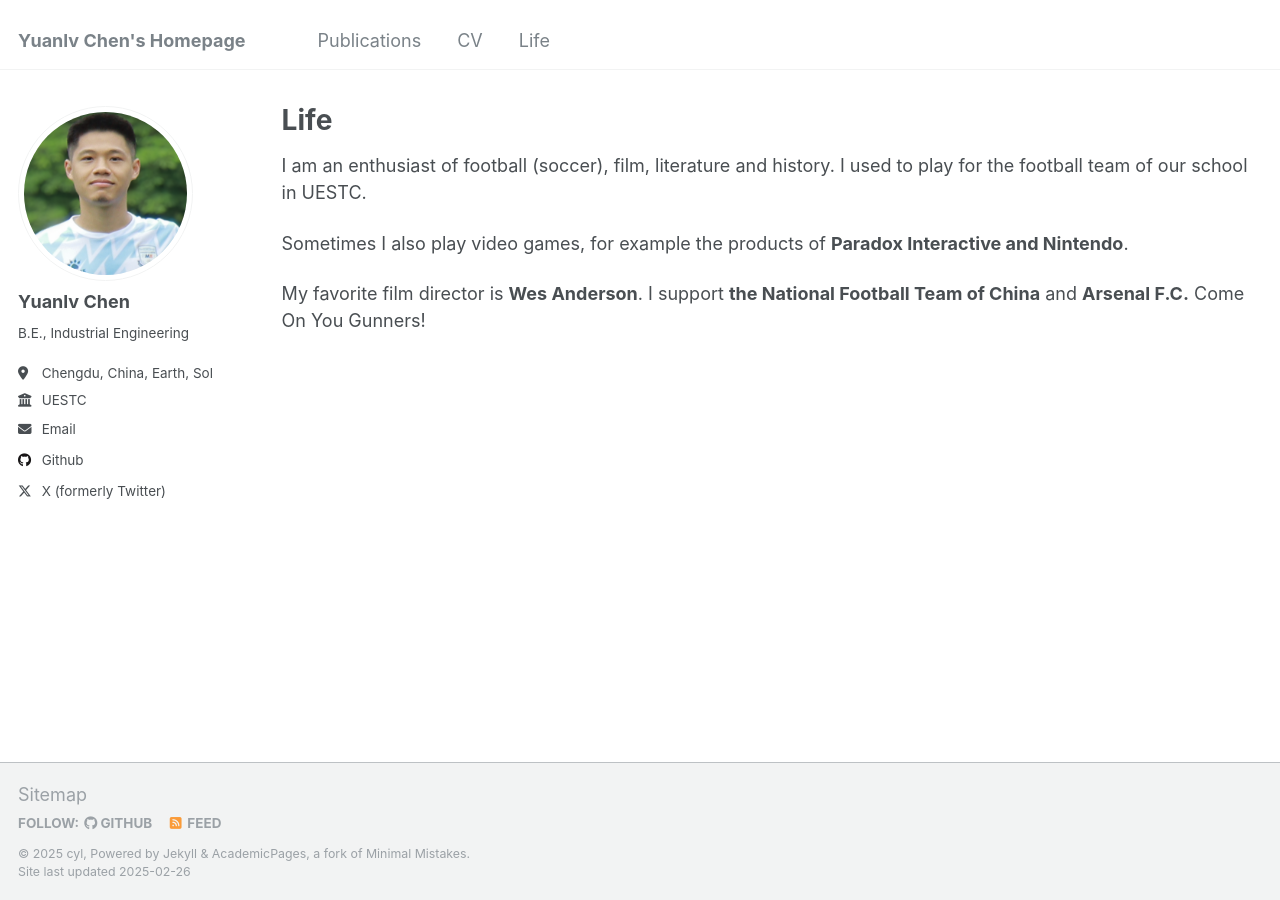
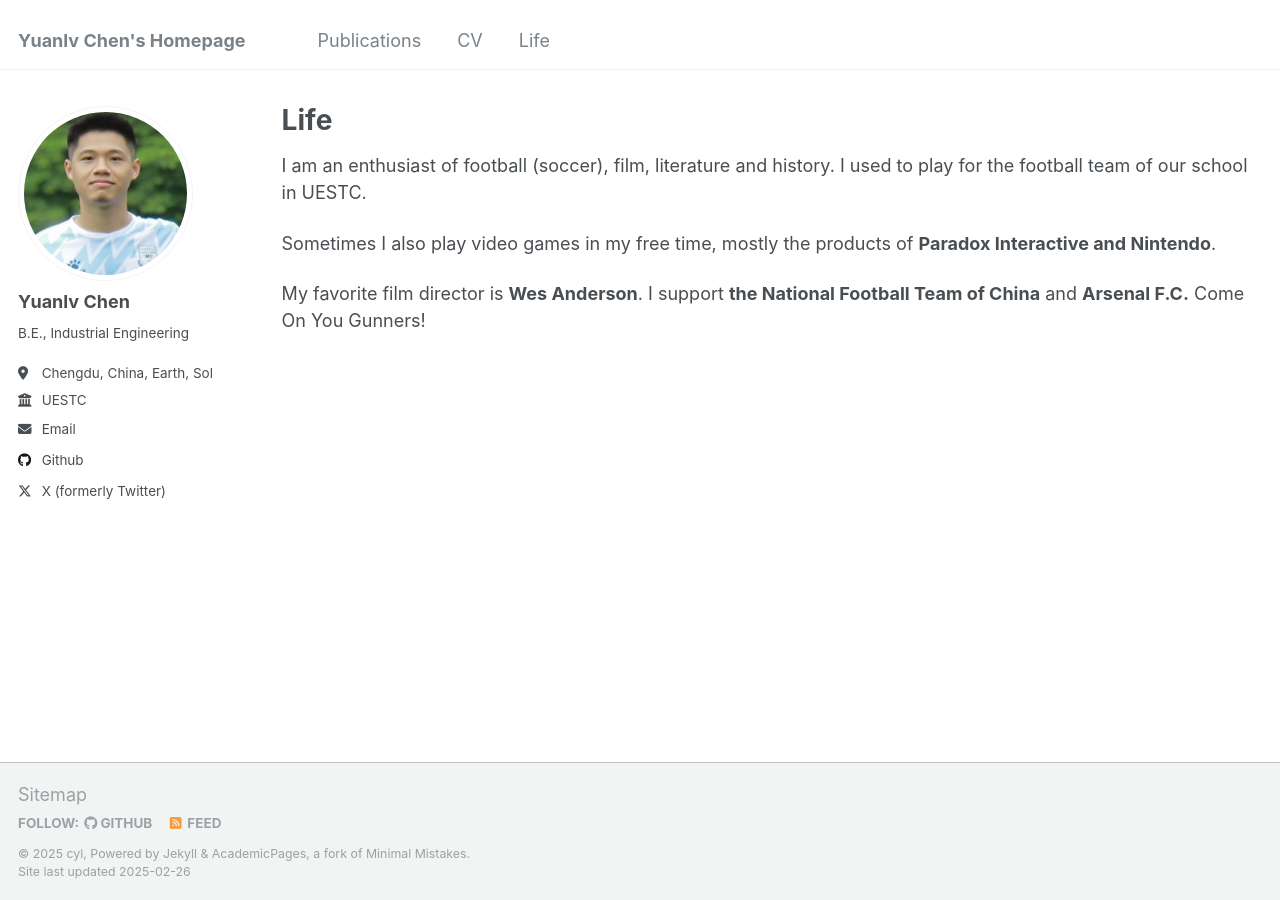
Before and after one commit to YLchen22/YLchen22.github.io, a Jekyll site: the page built from _pages/life.md, in a window 1280 px wide. Built offline with Jekyll 4.4.1, drawn with Linux system fonts in a browser that asks for light colours.

Commit message:
Update life.md

```diff
--- a/_pages/life.md
+++ b/_pages/life.md
@@ -7,6 +7,6 @@ author_profile: true
 
 I am an enthusiast of football (soccer), film, literature and history. I used to play for the football team of our school in UESTC.
 
-Sometimes I also play video games, for example the products of **Paradox Interactive and Nintendo**.
+Sometimes I also play video games in my free time, mostly the products of **Paradox Interactive and Nintendo**.
 
 My favorite film director is **Wes Anderson**. I support **the National Football Team of China** and **Arsenal F.C.** Come On You Gunners!
```
